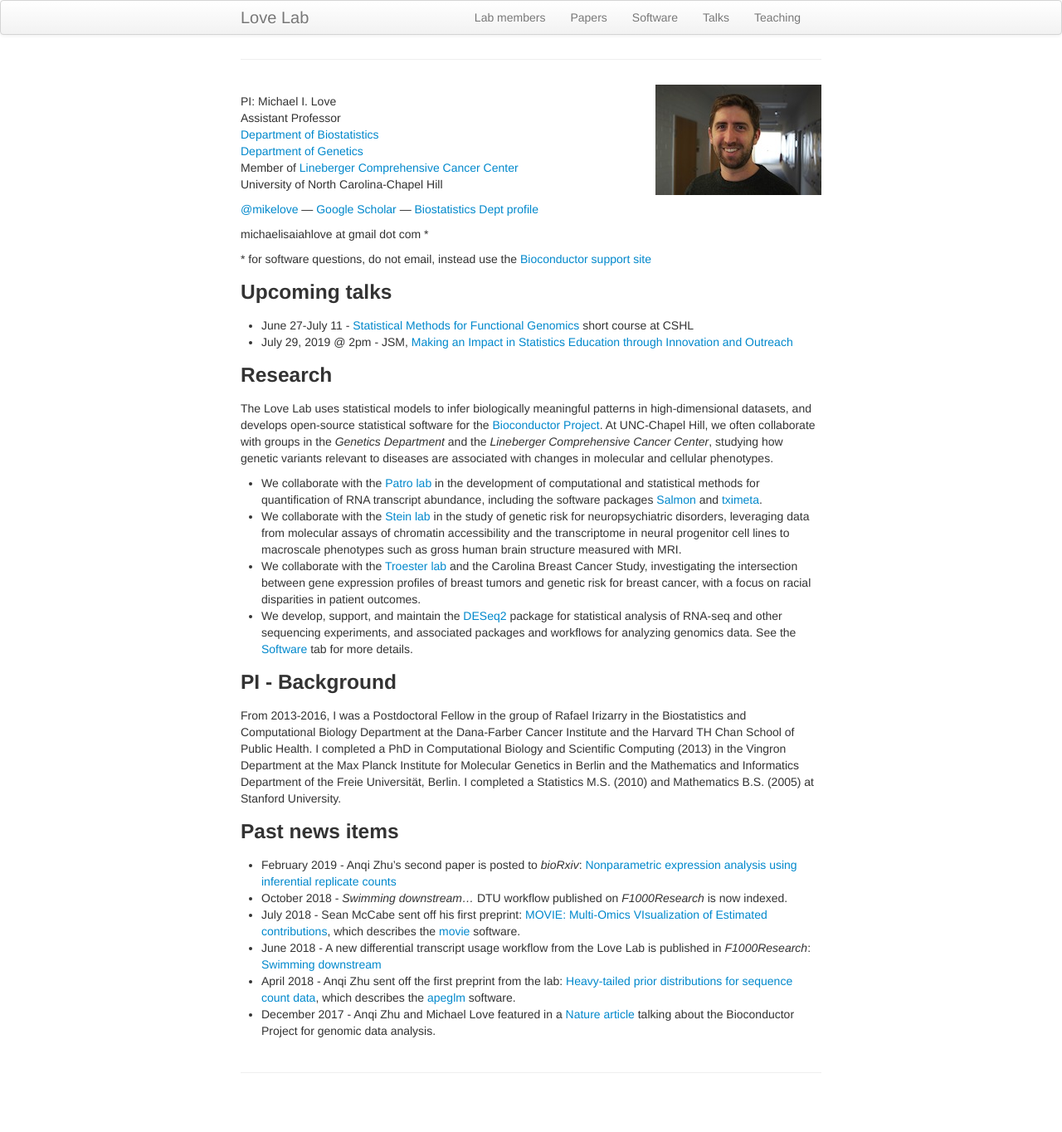
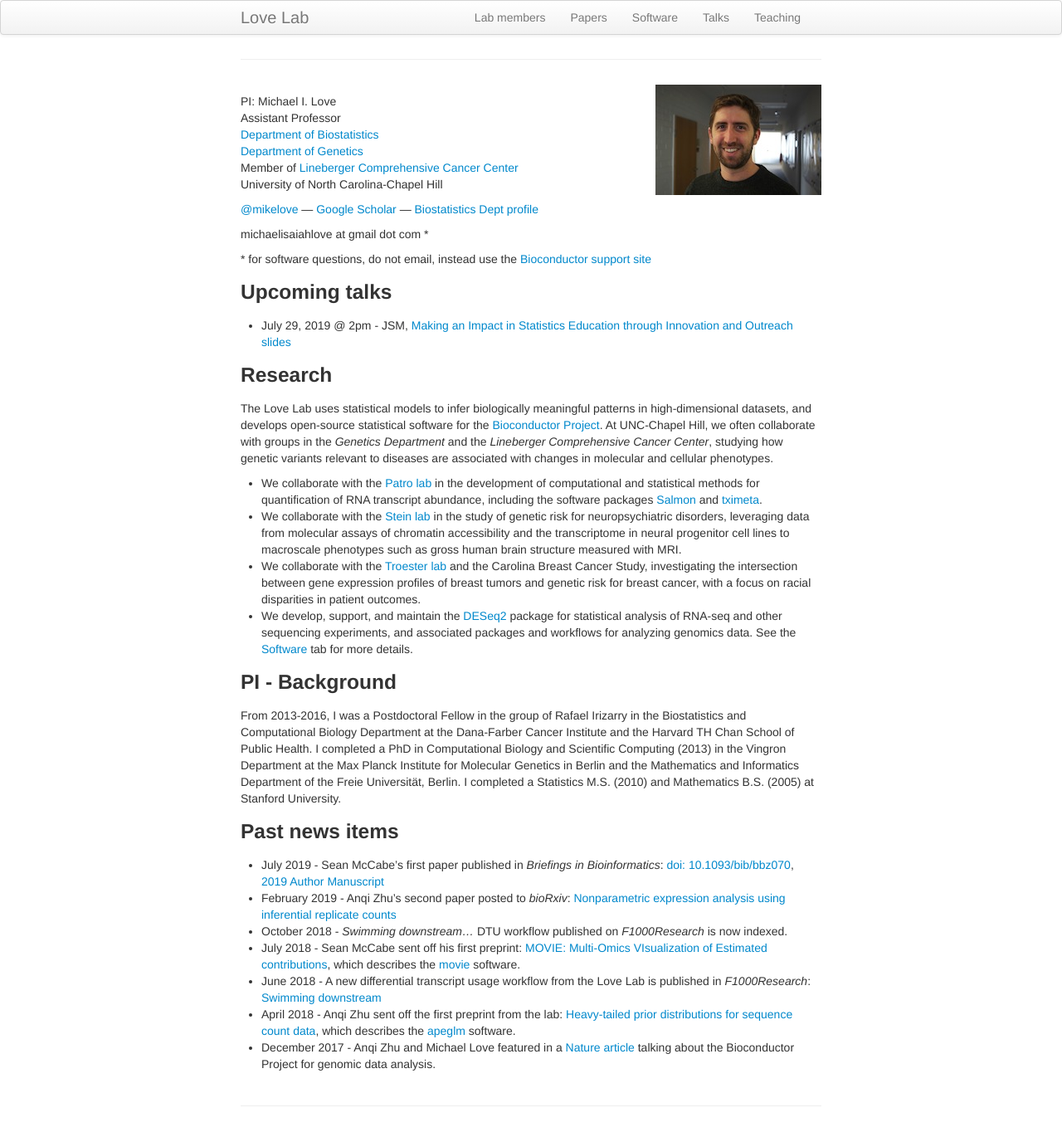
Before and after one commit to mikelove/mikelove.github.io, a Jekyll site: the page built from index.md, in a window 1280 px wide. Shown: the whole page at 83% size. Built offline with Jekyll 4.4.1, drawn with Linux system fonts in a browser that asks for light colours; before the commit the page ends 1324 px from its top, so only the background shows below that.

Commit message:
update website

```diff
--- a/index.md
+++ b/index.md
@@ -23,10 +23,8 @@ michaelisaiahlove at gmail dot com *
 
 ### Upcoming talks
 
-* June 27-July 11 - [Statistical Methods for Functional Genomics](https://meetings.cshl.edu/courses.aspx?course=c-data&year=19)
-  short course at CSHL
 * July 29, 2019 @ 2pm - JSM,
-  [Making an Impact in Statistics Education through Innovation and Outreach](https://ww2.amstat.org/meetings/jsm/2019/onlineprogram/ActivityDetails.cfm?SessionID=218049)
+  [Making an Impact in Statistics Education through Innovation and Outreach](https://ww2.amstat.org/meetings/jsm/2019/onlineprogram/ActivityDetails.cfm?SessionID=218049) [slides](https://bit.ly/lit-prog-workflow)
 
 ### Research
 
@@ -74,15 +72,16 @@ M.S. (2010) and Mathematics B.S. (2005) at Stanford University.
 
 ### Past news items
 
-* February 2019 - Anqi Zhu's second paper is posted to *bioRxiv*:
+* July 2019 - Sean McCabe's first paper published in *Briefings in Bioinformatics*:
+  [doi: 10.1093/bib/bbz070](https://doi.org/10.1093/bib/bbz070),
+  [2019 Author Manuscript](../assets/mccabe_2019.pdf)
+* February 2019 - Anqi Zhu's second paper posted to *bioRxiv*:
   [Nonparametric expression analysis using inferential replicate counts](https://doi.org/10.1101/561084)
-* October 2018 - *Swimming downstream...* DTU workflow published on
-  *F1000Research* is now indexed.
+* October 2018 - *Swimming downstream...* DTU workflow published on *F1000Research* is now indexed.
 * July 2018 - Sean McCabe sent off his first preprint:
   [MOVIE: Multi-Omics VIsualization of Estimated contributions](https://doi.org/10.1101/379115),
   which describes the [movie](https://github.com/mccabes292/movie) software.
-* June 2018 - A new differential transcript usage workflow from the
-  Love Lab is published in *F1000Research*:
+* June 2018 - A new differential transcript usage workflow from the Love Lab is published in *F1000Research*:
   [Swimming downstream](https://doi.org/10.12688/f1000research.15398.3)
 * April 2018 - Anqi Zhu sent off the first preprint from the lab:
   [Heavy-tailed prior distributions for sequence count data](https://www.biorxiv.org/content/early/2018/04/17/303255),
```
Also changed, not shown: pages/talks.md (+4 -0 lines).
